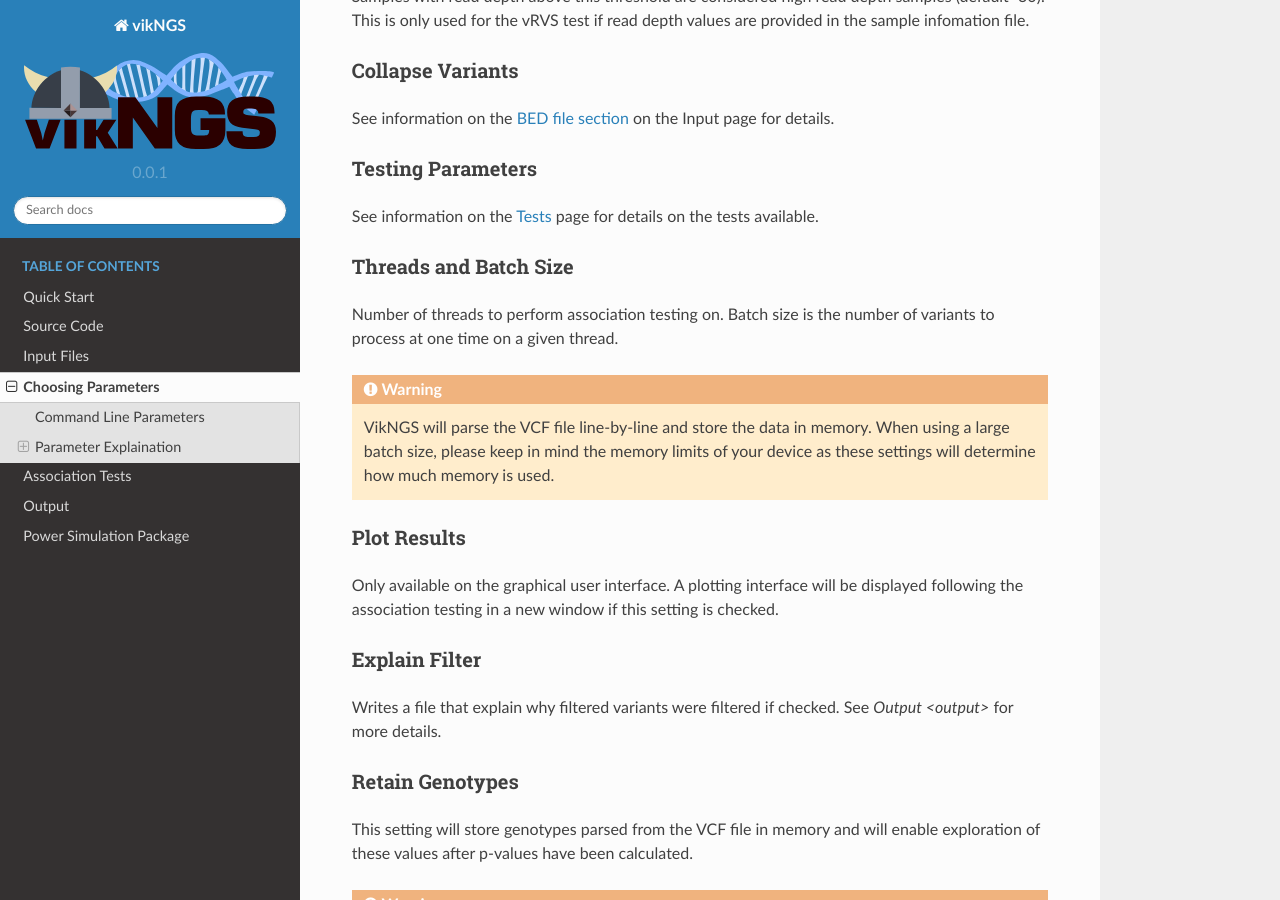
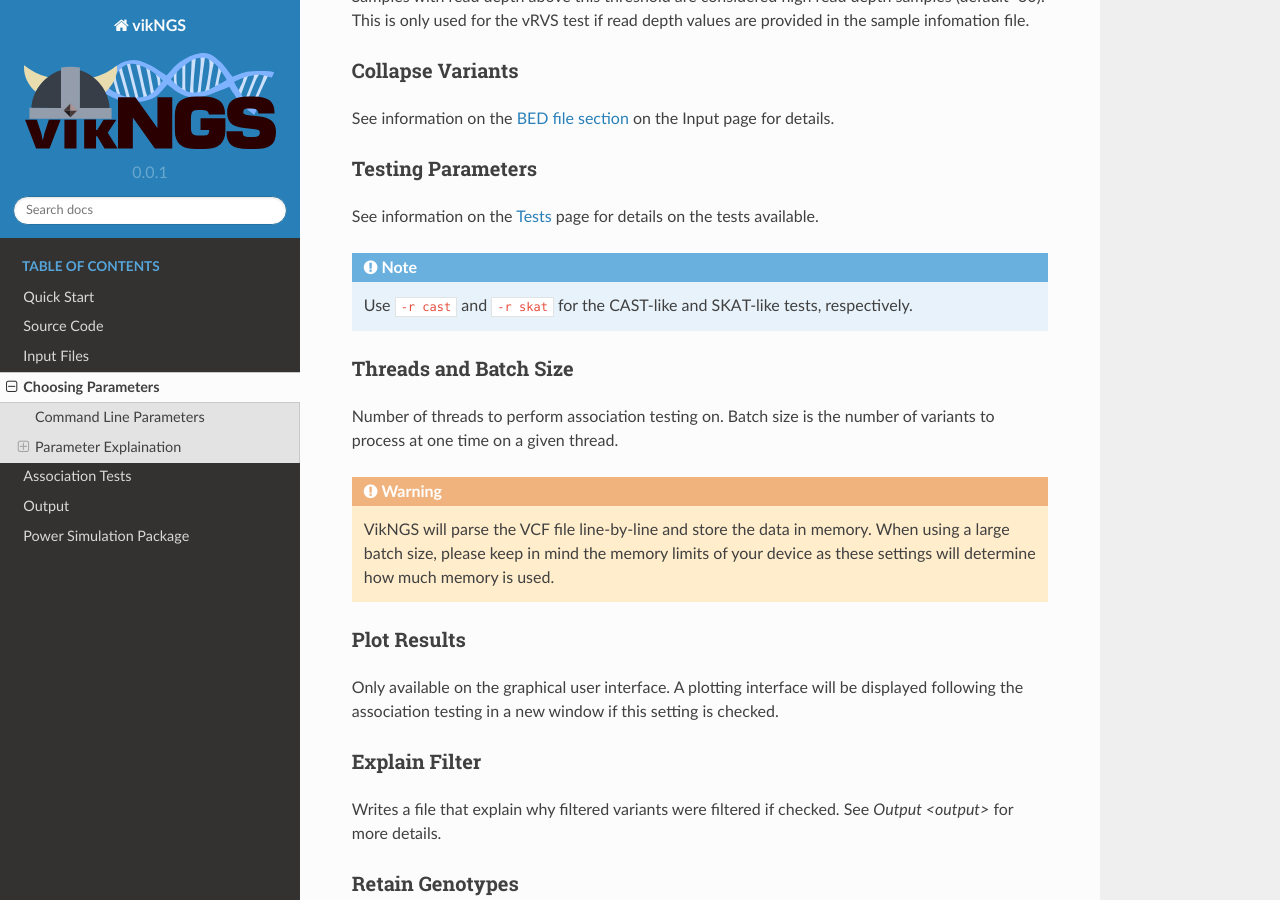
Before and after one commit to ScottMastro/vikngsdocs, a Sphinx documentation site: the page built from source/parameters.rst, in a window 1280 px wide and 900 px high, scrolled down 2387 px. Built offline with Sphinx 7.4.7 and the Read the Docs theme 2.0.0, drawn with Linux system fonts in a browser that asks for light colours; some of the changed lines change nothing that is shown.

Commit message:
Update parameters.rst

```diff
--- a/source/parameters.rst
+++ b/source/parameters.rst
@@ -89,7 +89,7 @@ Testing Parameters
 
 See information on the :ref:`Tests <tests>` page for details on the tests available.
 
-.. _note:
+.. note::
     Use ``-r cast`` and ``-r skat`` for the CAST-like and SKAT-like tests, respectively.
 
 Threads and Batch Size
```
